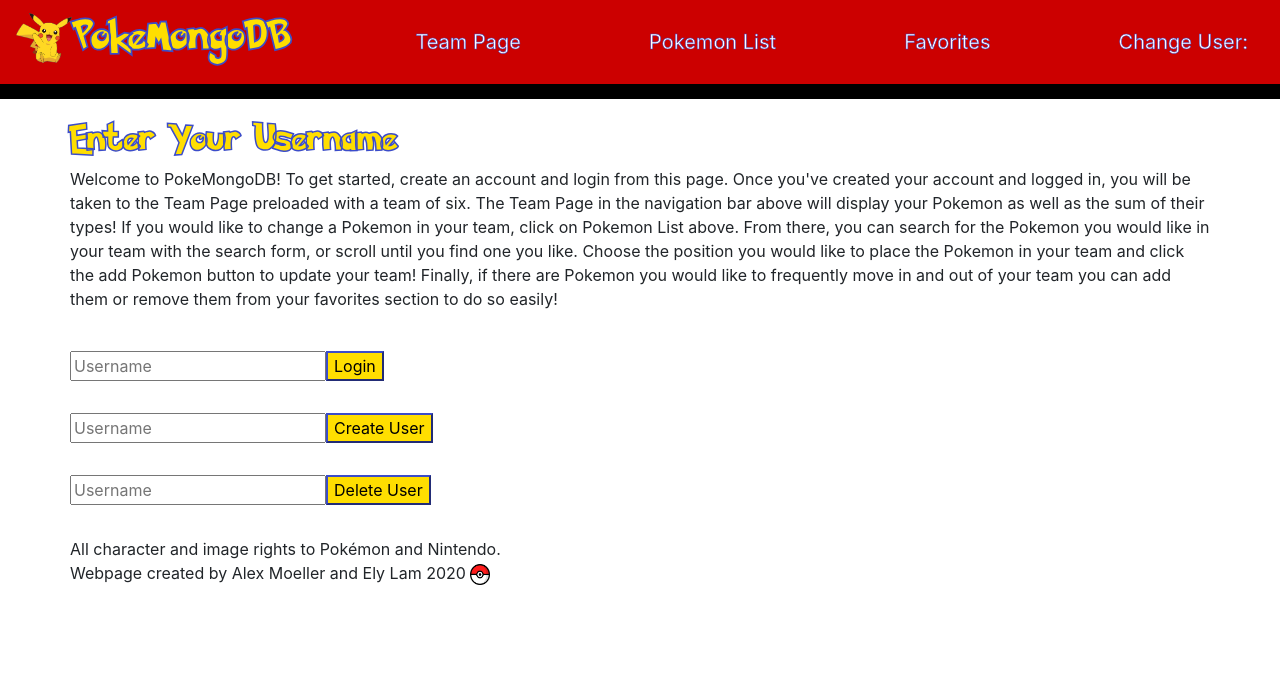
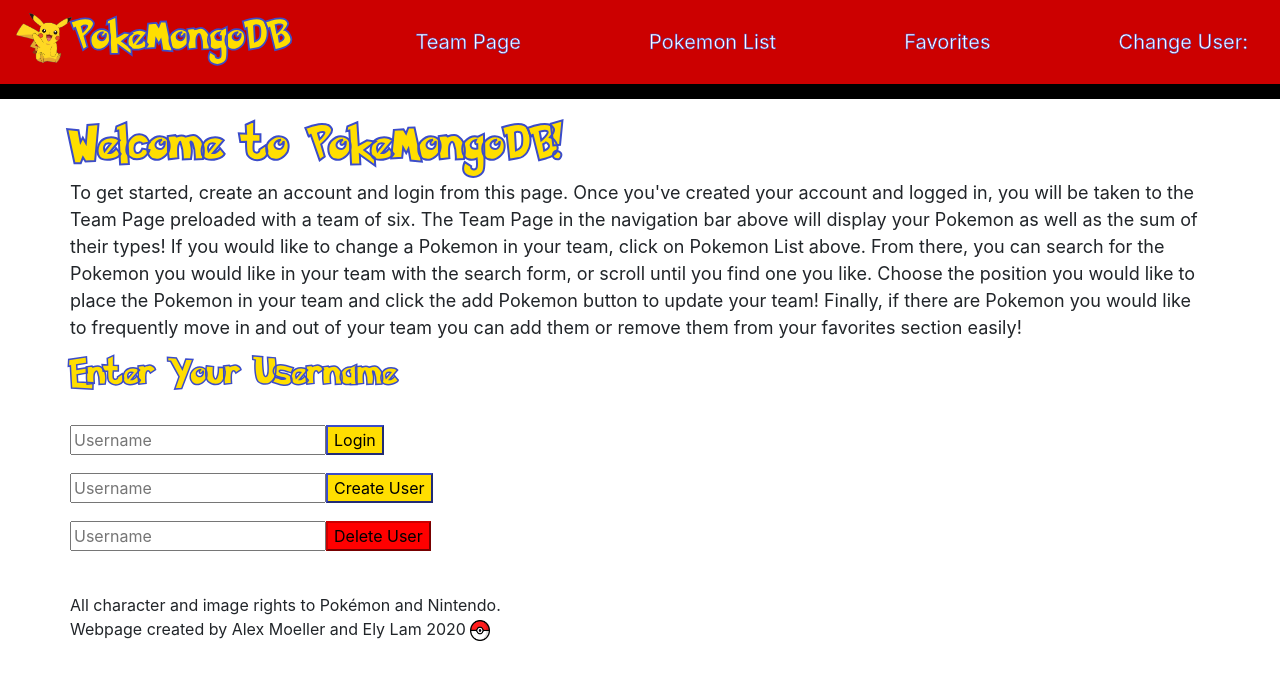
Before and after one commit to domenic-lam/PokeMongoDB2.0, a React (Create React App) app in the folder front/: page / in a window 1280 px wide. Shown: the top 680 px of the page. Built offline with nearby package versions, Linux system fonts and the light colour scheme; no server answers.

Commit message:
button hover changes color

```diff
--- a/front/src/components/App.js
+++ b/front/src/components/App.js
@@ -159,7 +159,6 @@ function App() {
       <br/>
       <div className="container text-left">
         <div className="row">
-          <button onClick={topFunction} id="topBtn" title="Go to top">Back to Top</button>
           {showUserEnter ? (
             <User handleChange={handleChange} player={player}></User>
           ) : (
@@ -180,6 +179,7 @@ function App() {
           ) : (
             ""
           )}
+          <button onClick={topFunction} id="topBtn" title="Go to top">Back to Top</button>
         </div>
         <br/>
         <div className="row">
--- a/front/src/components/Favorites.js
+++ b/front/src/components/Favorites.js
@@ -54,7 +54,7 @@ function Favorites(props) {
             id="user"
             value={`${props.user}`}
           />
-          <button type="submit">Delete favorite</button>
+          <button className="delete" type="submit">Delete favorite</button>
         </form>
         <br/>
       </li>
--- a/front/src/components/Pokemon.js
+++ b/front/src/components/Pokemon.js
@@ -15,6 +15,7 @@ function Pokemon(props) {
         <li key={p._id} className="Pokemon-li">
           {p.Pokemon} (#{p._id}) <br />
           <img
+            className="pokemon-img"
             src={`./images/${p._id}.png`}
             alt={`${p.Pokemon} (#${p._id}) Sprite`}
             title={`${p.Pokemon} (#${p._id})`}
--- a/front/src/components/User.js
+++ b/front/src/components/User.js
@@ -56,10 +56,8 @@ function User(props) {
 
   return (
     <div>
-      <div>
-        <h2>Enter Your Username</h2>
-        <p>
-          Welcome to PokeMongoDB! To get started, create an account and login
+      <p className="user-p">
+        <h1>Welcome to PokeMongoDB!</h1> To get started, create an account and login
         from this page. Once you've created your account and logged in, you will be taken to
         the Team Page preloaded with a team of six. The Team Page in the navigation bar above will display your
         Pokemon as well as the sum of their types! If you would like to change
@@ -69,10 +67,10 @@ function User(props) {
         position you would like to place the Pokemon in your team and click
         the add Pokemon button to update your team! Finally, if there are
         Pokemon you would like to frequently move in and out of your team you
-          can add them or remove them from your favorites section to do so easily!
+        can add them or remove them from your favorites section easily!
       </p>
-      </div>
-      <br />
+      <h2>Enter Your Username</h2>
+      <br/>
       <div>
         <form onSubmit={submit}>
           <label className="visuallyhidden">
@@ -82,11 +80,10 @@ function User(props) {
               onChange={usernameChange}
               aria-label="Enter Username"
             />
-            <input type="submit" value="Login" />
+            <button type="submit" value="Login">Login</button>
           </label>
         </form>
       </div>
-      <br />
       <div>
         <form action="/newUser" method="post" onSubmit={haveUser}>
           <label className="visuallyhidden">
@@ -97,11 +94,10 @@ function User(props) {
               onChange={usernameChange}
               aria-label="Create User"
             />
-            <input type="submit" value="Create User" />
+            <button type="submit" value="Create User">Create User</button>
           </label>
         </form>
       </div>
-      <br/>
       <div>
         <form action="/deleteUser" method="post" onSubmit={deleteUser}>
           <label className="visuallyhidden">
@@ -112,7 +108,7 @@ function User(props) {
               onChange={usernameChange}
               aria-label="Delete User"
             />
-            <input type="submit" value="Delete User" />
+            <button className="delete" type="submit" value="Delete User">Delete User</button>
           </label>
         </form>
       </div>
--- a/front/src/components/styles/App.css
+++ b/front/src/components/styles/App.css
@@ -26,30 +26,3 @@
     transform: rotate(360deg);
   }
 }
-
-button {
-  align-items: center;
-  background-color: #FFDE00;
-  color: black;
-  border-color: #3B4CCA;
-}
-
-#topBtn {
-  display: none; /* Hidden by default */
-  position: fixed; /* Fixed/sticky position */
-  bottom: 20px; /* Place the button at the bottom of the page */
-  right: 20px; /* Place the button 30px from the right */
-  z-index: 99; /* Make sure it does not overlap */
-  border-color: #3B4CCA; /* Remove borders */
-  outline: none; /* Remove outline */
-  background-color: #FFDE00; /* Set a background color */
-  color: black; /* Text color */
-  cursor: pointer; /* Add a mouse pointer on hover */
-  padding: 10px; /* Some padding */
-  border-radius: 5px; /* Rounded corners */
-  font-size: 15px; /* Increase font size */
-}
-
-#topBtn:hover {
-  background-color: #555; /* Add a dark-grey background on hover */
-}
--- a/front/src/components/styles/User.css
+++ b/front/src/components/styles/User.css
@@ -1,5 +1,3 @@
-input[type="submit"] {
-  background-color: #FFDE00;
-  color: black;
-  border-color: #3B4CCA;
+.user-p {
+  font-size: 18px;
 }
--- a/front/src/components/styles/index.css
+++ b/front/src/components/styles/index.css
@@ -69,3 +69,49 @@ ol li {
   width: 33.33333%;
   list-style-position: inside;
 }
+
+/* Buttons Formatting */
+button {
+  align-items: center;
+  background-color: #FFDE00;
+  color: black;
+  border-color: #3B4CCA;
+  cursor: pointer; /* Add a mouse pointer on hover */
+  margin-bottom: 10px;
+}
+
+button:hover, button:focus {
+  color: white;
+  background-color: #B3A125; /* Add a dark-grey background on hover */
+}
+
+.delete {
+  align-items: center;
+  background-color: #FF0000;
+  color: black;
+  border-color: #CC0000;
+}
+
+.delete:hover, .delete:focus {
+  background-color: #CC0000;
+}
+
+#topBtn {
+  display: none; /* Hidden by default */
+  position: fixed; /* Fixed/sticky position */
+  bottom: 10px; /* Place the button at the bottom of the page */
+  right: 20px; /* Place the button 30px from the right */
+  z-index: 99; /* Make sure it does not overlap */
+  border-color: #3B4CCA; /* Remove borders */
+  outline: none; /* Remove outline */
+  background-color: #FFDE00; /* Set a background color */
+  color: black; /* Text color */
+  cursor: pointer; /* Add a mouse pointer on hover */
+  padding: 5px; /* Some padding */
+  font-size: 15px; /* Increase font size */
+}
+
+#topBtn:hover, #topBtn:focus {
+  color: white;
+  background-color: #B3A125; /* Add a dark-grey background on hover */
+}
```
Lines whose indentation alone changed are shown as unchanged.
